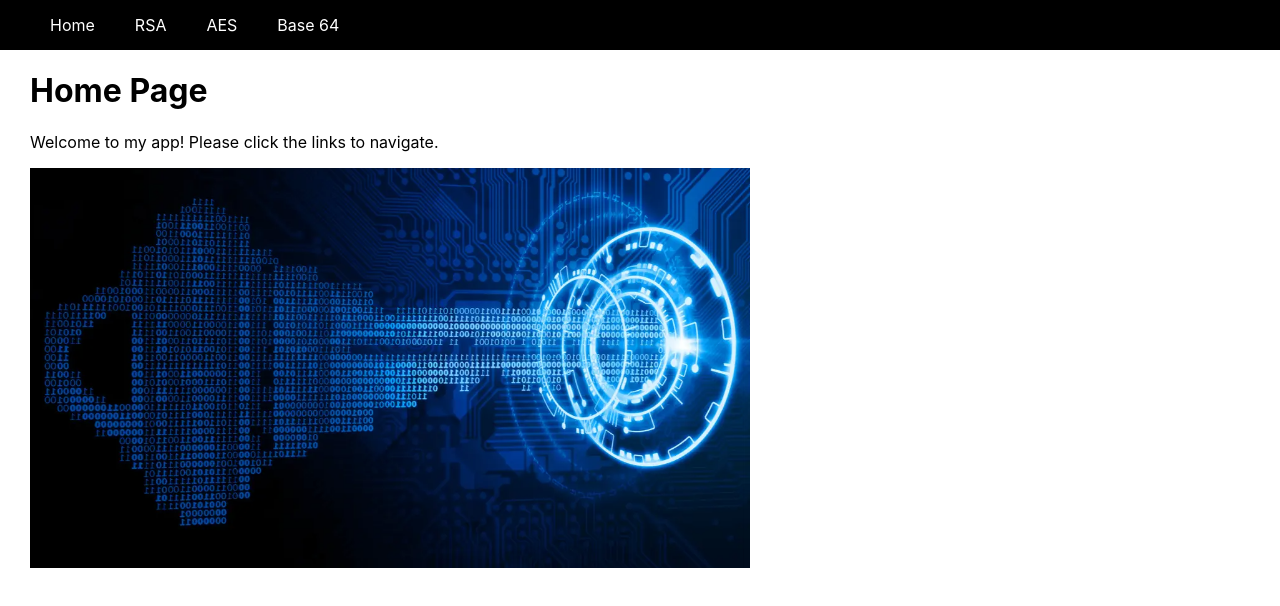
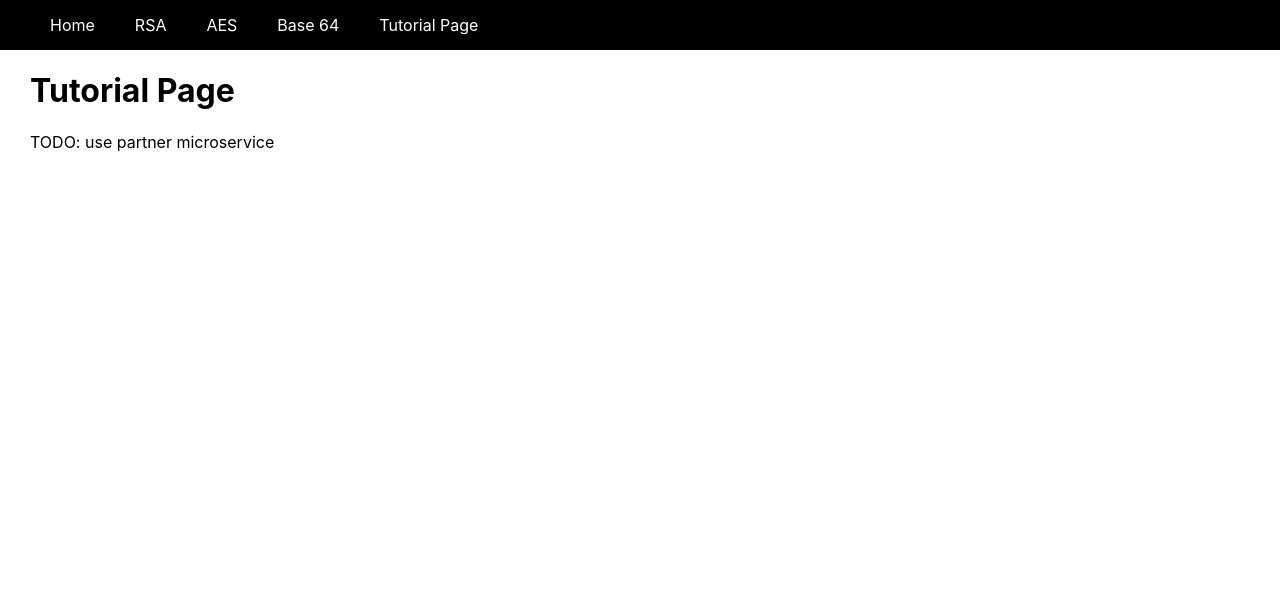
Before and after one commit to Mike11199/CS-361-RSA-React-App, a React (Create React App) app in the folder frontend/: page /tutorial in a window 1280 px wide. Before the commit this address led to /. Shown: the top 606 px of the page. Built offline with nearby package versions, Linux system fonts and the light colour scheme.

Commit message:
working on tutorial page

```diff
--- a/frontend/src/App.js
+++ b/frontend/src/App.js
@@ -6,6 +6,7 @@ import AESPage from './components/AESPage';
 import Navbar from './components/Navbar';
 import HomePage from './components/HomePage';
 import Base64Page from './components/Base64Page';
+import TutorialPage from './components/TutorialPage';
 
 function App() {
   return (
@@ -16,6 +17,7 @@ function App() {
       <Route path="/rsa" element={<RSAPage />}></Route>
       <Route path="/aes" element={<AESPage />}></Route>
       <Route path="/base64" element={<Base64Page />}></Route>
+      <Route path="/tutorial" element={<TutorialPage />}></Route>
       <Route path="*" element={<Navigate to="/" />}></Route>
     </Routes>
     </>
--- a/frontend/src/components/Base64Page.js
+++ b/frontend/src/components/Base64Page.js
@@ -2,6 +2,14 @@
 import image from "../images/link_image.png"
 
 const Base64Page = () => {
+
+  {/* https://developer.mozilla.org/en-US/docs/Web/HTML/Element/input/file */}
+  const handleFileInputChange = (event) => {
+    const file = event.target.files[0];
+    console.log("Selected file name:", file.name);
+    console.log("Selected file size:", file.size);
+  }
+
   return (
     <>
     <div className="pageContainer" style={{paddingLeft:"30px"}}>
@@ -12,6 +20,10 @@ const Base64Page = () => {
       <li><a href="https://base64.guru/converter/decode/file">Base 64 to File Converter (External Site)</a></li>
       <li><a href="https://base64.guru/converter/encode/file">File to Base 64 Converter (External Site)</a></li>
     </div>
+
+    <p style={{marginTop:"200px"}}>test to console.log size and file name</p>
+    {/* https://developer.mozilla.org/en-US/docs/Web/HTML/Element/input/file */}
+    <input type="file" onChange={handleFileInputChange}></input>
     </div>
     </>
   );
--- a/frontend/src/components/Navbar.js
+++ b/frontend/src/components/Navbar.js
@@ -8,6 +8,7 @@ const Navbar = () => {
             <Link to="/rsa">RSA</Link>
             <Link to="/aes">AES</Link>
             <Link to="/base64">Base 64</Link>
+            <Link to="/tutorial">Tutorial Page</Link>
         </div>
         </>
   );
--- /dev/null
+++ b/frontend/src/components/TutorialPage.js
@@ -0,0 +1,15 @@
+
+
+const TutorialPage = () => {
+  return (
+        <>
+        <div className="pageContainer" style={{paddingLeft:"30px"}}>
+        <h1>Tutorial Page</h1>
+        <p>TODO: use partner microservice</p>
+
+        </div>
+        </>
+  );
+}
+
+export default TutorialPage;
```
